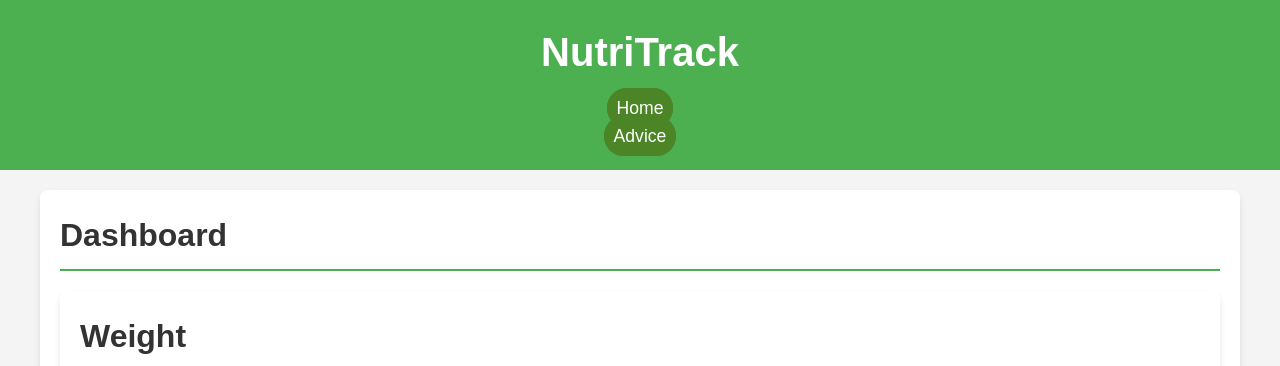
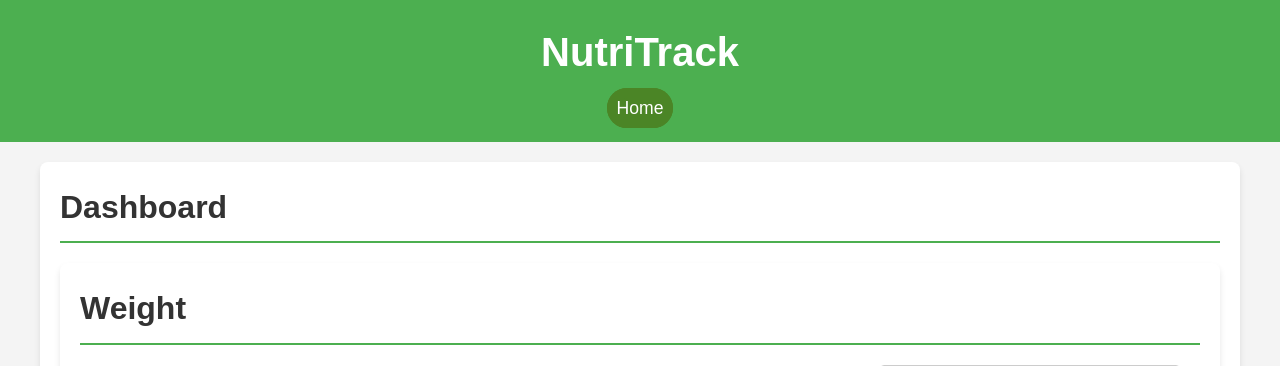
Before and after one commit to abbyhepburn/NutriTrack, a Flask app: page /dashboard in a window 1280 px wide. Shown: the top 366 px of the page. Run offline with Flask 3, Linux system fonts and the light colour scheme.

Commit message:
Update dashboard.html

```diff
--- a/templates/dashboard.html
+++ b/templates/dashboard.html
@@ -12,7 +12,6 @@
         <nav>
             <ul>
                 <li><a class="selector" href="{{ url_for('index') }}">Home</a></li>
-                <li><a class="selector" href="{{ url_for('advice') }}">Advice</a></li>
                 <!-- Advice removed from nav -->
             </ul>
         </nav>
```
